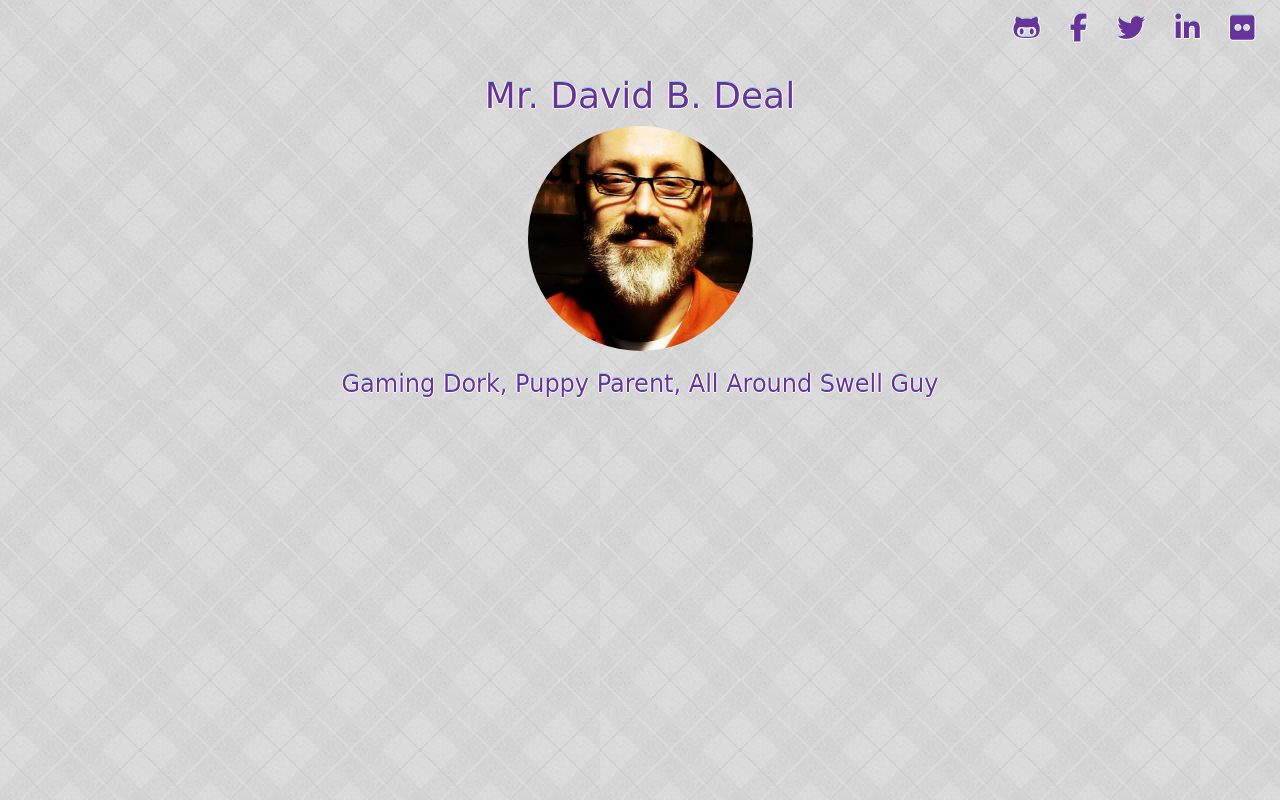
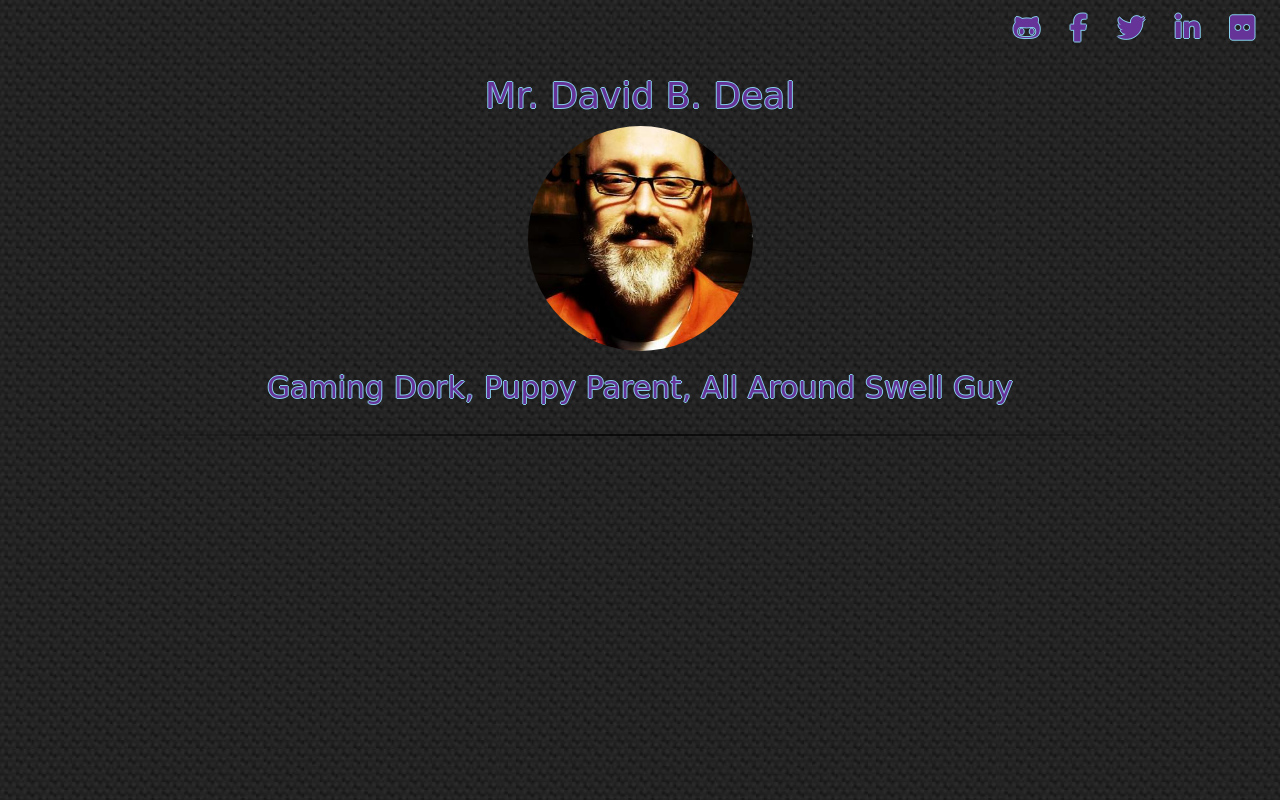
Before and after one commit to LeaDD/dotinfo, a website: page src/index.html in a window 1280 px wide. Drawn offline with nearby package versions, Linux system fonts and the light colour scheme; a web font is replaced by a local one.

Commit message:
More of the same

```diff
--- a/src/css/style.css
+++ b/src/css/style.css
@@ -26,9 +26,7 @@
     color:  #663399;
     margin-right:2%;
     font-size:2.0em;
-/*    margin-top:10px;*/
     font-weight:bold;
-    /*position:relative;*/
     /*line-height:1.5em;*/
     /*left:2%;*/
 }
@@ -38,12 +36,9 @@ img, embed, object, video {
 }
 
 body {
-    /*background: #C0C0C0;*/
     color:  #663399;
-    text-shadow: -1px 0 white, 0 1px white, 1px 0 white, 0 -1px #87CEEB;
-    /*text-shadow: -1px 0 white, 0 1px white, 1px 0 white, 0 -1px white;*/
-    /*bacground: #fff;*/
-    background-image: url('../img/argyle.jpg');
+    text-shadow: -1px 0 #87CEEB, 0 1px #87CEEB, 1px 0 #87CEEB, 0 -1px #87CEEB;
+    background-image: url('../img/black-links.jpg');
     font-family: 'Risque', cursive;
 }
 
--- a/src/index.html
+++ b/src/index.html
@@ -44,7 +44,13 @@
         <section class="row" id="main">
             <h1>Mr. David B. Deal</h1>
             <img src="img/ddeal-profile-pic-casual-cropped.jpg" alt="Devilishly Handsome Dude" id="hero-image">
-            <h3>Gaming Dork, Puppy Parent, All Around Swell Guy</h3>
+            <h2>Gaming Dork, Puppy Parent, All Around Swell Guy</h2>
+        </section>
+
+        <hr>
+
+        <section class="row" id="bio">
+
         </section>
 
         <footer class="row" id="footer">
```
Also changed, not shown: dist/css/style.css, dist/index.html, src/img/black-links.jpg (added).
